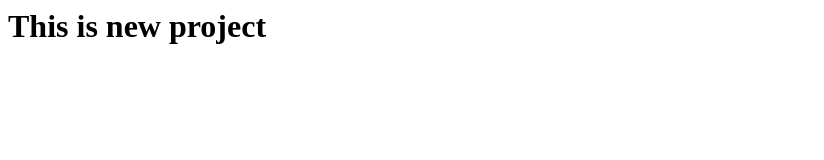
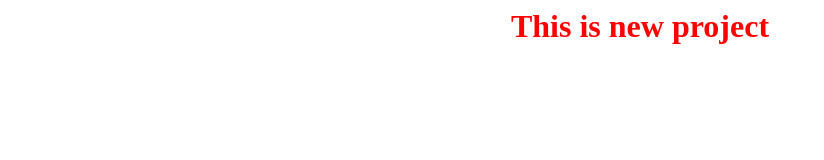
Before and after one commit to Gopi-Dev-004/project, a plain HTML site: page index.html in a window 1280 px wide. Shown: the whole page, without its empty margins (0-824 px from the left). Drawn offline with Linux system fonts and the light colour scheme.

Commit message:
This is updated some style

```diff
--- a/index.html
+++ b/index.html
@@ -3,6 +3,8 @@
   <head><title>This Project</title></head>
 
 <body>
-<h1>This is new project</h1>
+  <center>
+<h1 style="color: red">This is new project </h1>
+  </center>
 </body>
 </html>
```
